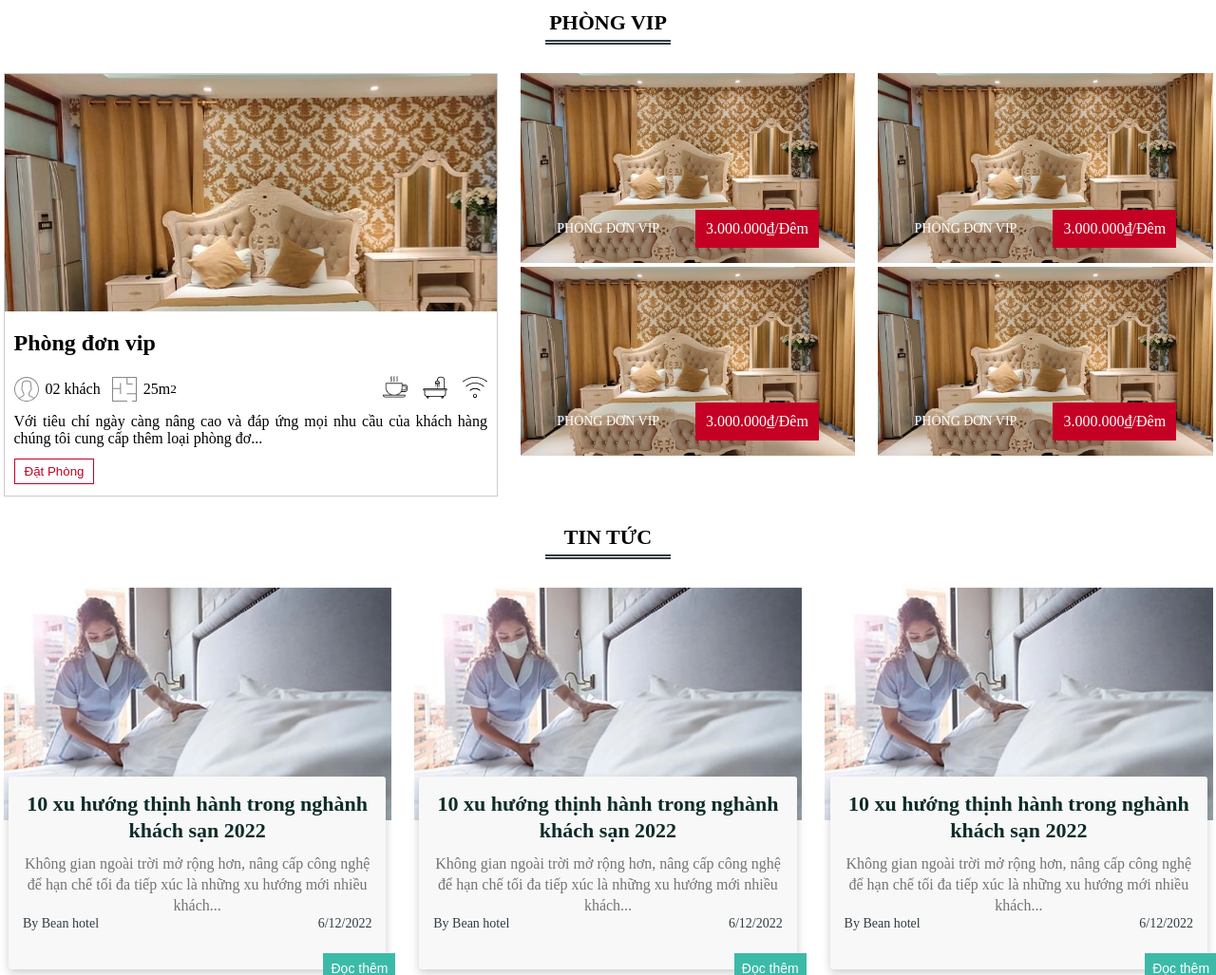
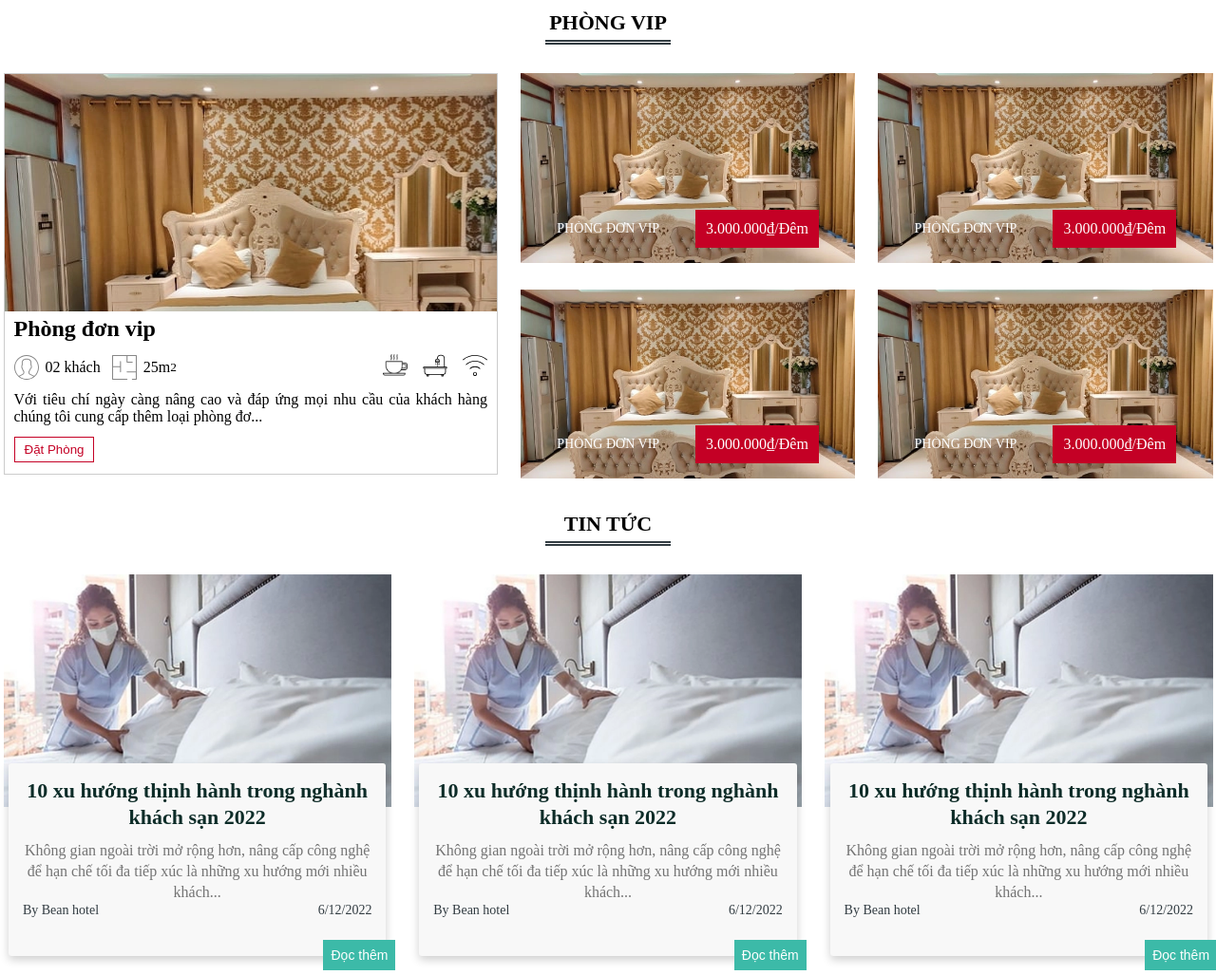
Before and after one commit to dodev2004/duan1, a PHP site: page /home.html in a window 1280 px wide. Shown: the part 1819-2846 px from the top of the page at 95% size. Run offline with PHP 8.4, Linux system fonts and the light colour scheme.

Commit message:
update code home.html

```diff
--- a/home.html
+++ b/home.html
@@ -415,6 +415,7 @@
                                         </div>
                                     </div>
 
+
                                     </div>
                                 </section>
                             </div>
--- a/view/asset/style.css
+++ b/view/asset/style.css
@@ -402,6 +402,7 @@
 }
 .room_vip-title{
     padding: 0 10px;
+    margin: 5px 0;
 }
 .room_vip-infomation{
     display: flex;
@@ -452,6 +453,7 @@
 .room_vip-left>.row{
     display: grid;
     grid-template-columns: 1fr 1fr !important;
+    row-gap: 24px;
 }
 .room_vip-left>.row>.col>article{
     position: relative;
```
